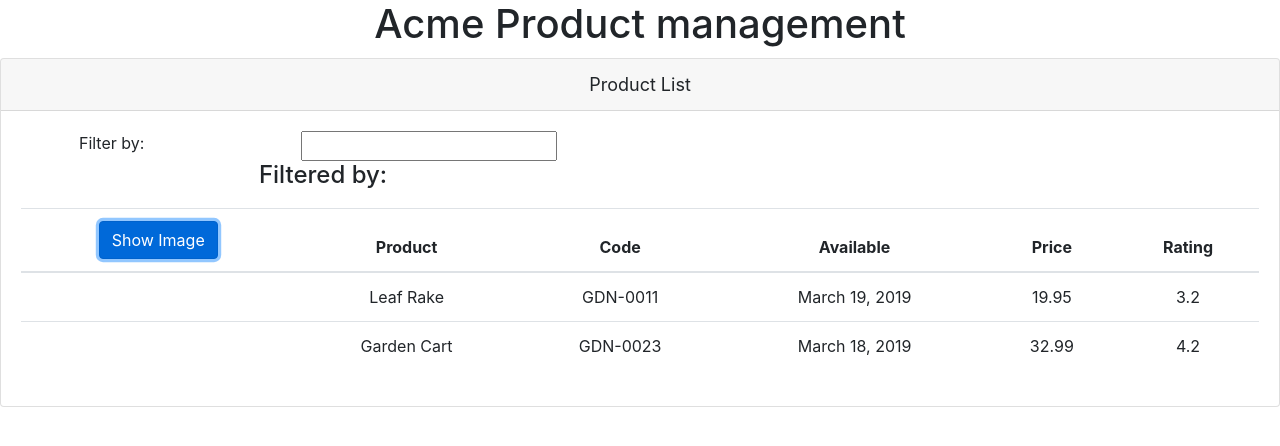
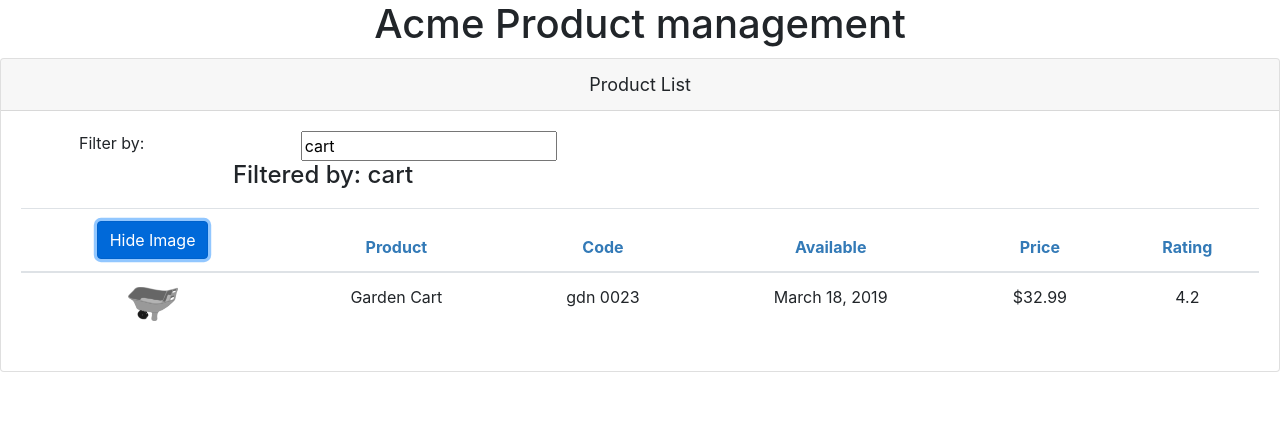
Before and after one commit to gc893/angular-productList, an Angular app: page / in a window 1280 px wide. Both pictures are taken after a click on the button "Show Image". Shown: the top 446 px of the page. Built offline with nearby package versions, Linux system fonts and the light colour scheme.

Commit message:
finish products component

```diff
--- /dev/null
+++ b/src/app/products/product-list.component.css
@@ -0,0 +1,8 @@
+#productImage {
+    width: 50px;
+    margin: 2px;
+}
+
+thead {
+    color: #337AB7;
+}
--- a/src/app/products/product-list.component.html
+++ b/src/app/products/product-list.component.html
@@ -6,12 +6,12 @@
         <div class="row">
             <div class="col-md-2">Filter by:</div>
             <div class="col-md-4">
-                <input type="text">
+                <input type="text" [(ngModel)]='listFilter'>
             </div>
         </div>
         <div class="row">
             <div class="col-md-6">
-                <h4>Filtered by:</h4>
+                <h4>Filtered by: {{listFilter}}</h4>
             </div>
         </div>
         <div class="table-responsive">
@@ -19,8 +19,9 @@
                 <thead>
                     <tr>
                         <th>
-                            <button class="btn btn-primary">
-                                Show Image
+                            <button class="btn btn-primary"
+                                (click)="toggleImage()">
+                                {{showImage ? 'Hide' : 'Show'}} Image
                             </button>
                         </th>
                         <th>Product</th>
@@ -31,12 +32,14 @@
                     </tr>
                 </thead>
                 <tbody>
-                    <tr *ngFor='let product of products'>
-                        <td></td>
+                    <tr *ngFor='let product of filteredProducts'>
+                        <td>
+                            <img *ngIf='showImage' id="productImage" [src]="product.imageUrl" [title]="product.productName">
+                        </td>
                         <td>{{product.productName}}</td>
-                        <td>{{product.productCode}}</td>
+                        <td>{{product.productCode | convertToSpaces:'-' | lowercase}}</td>
                         <td>{{product.releaseDate}}</td>
-                        <td>{{product.price}}</td>
+                        <td>{{product.price | currency:'USD':'symbol':'1.2-2'}}</td>
                         <td>{{product.starRating}}</td>
                     </tr>
                 </tbody>
--- a/src/app/products/product-list.component.ts
+++ b/src/app/products/product-list.component.ts
@@ -1,12 +1,25 @@
-import { Component } from '@angular/core'
+import { Component, OnInit } from '@angular/core'
+import {IProduct} from './product'
 
 @Component({
     selector: 'pm-products',
-    templateUrl: './product-list.component.html'
+    templateUrl: './product-list.component.html',
+    styleUrls: ['./product-list.component.css']
 })
-export class ProductListComponent {
+export class ProductListComponent implements OnInit {
     pageTitle: string = 'Product List';
-    products: any[] = [
+    showImage: boolean = false;
+    filteredProducts: IProduct[];
+    private _listFilter: string = 'cart';
+
+    get listFilter() :string {
+        return this._listFilter;
+    };
+    set listFilter(value: string) {
+        this._listFilter = value;
+        this.filteredProducts = this.listFilter ? this.performFilter(this.listFilter) : this.products;
+    };
+    products: IProduct[] = [
         {
             "productId": 1,
             "productName": "Leaf Rake",
@@ -15,7 +28,7 @@ export class ProductListComponent {
             "description": "Leaf rake with 48-inch wooden handle.",
             "price": 19.95,
             "starRating": 3.2,
-            "imageUrl": "assets/images/leaf_rake.png"
+            "imageUrl": "../../assets/images/leaf_rake.png"
       },
       {
             "productId": 2,
@@ -25,7 +38,27 @@ export class ProductListComponent {
             "description": "15 gallon capacity rolling garden cart",
             "price": 32.99,
             "starRating": 4.2,
-            "imageUrl": "assets/images/garden_cart.png"
+            "imageUrl": "../../assets/images/garden_cart.png"
       }
     ];
+
+    constructor() {
+        this.filteredProducts = this.products;
+        this.listFilter = 'cart';
+    };
+
+    ngOnInit() {
+
+    };
+
+    toggleImage(): void {
+        this.showImage = !this.showImage;
+    };
+
+    performFilter(filterBy: string): IProduct[] {
+        filterBy = filterBy.toLocaleLowerCase();
+        return this.products.filter((product: IProduct) => {
+            return product.productName.toLocaleLowerCase().indexOf(filterBy) !== -1;
+        });
+    };
 }
--- /dev/null
+++ b/src/app/products/product-pipe.component.ts
@@ -0,0 +1,10 @@
+import {Pipe, PipeTransform} from '@angular/core'
+
+@Pipe({
+    name: 'convertToSpaces'
+})
+export class ConvertToSpacesPipe implements PipeTransform {
+    transform(val: string, char: string) {
+        return val.replace(char, ' ');
+    }
+}
--- /dev/null
+++ b/src/app/products/product.ts
@@ -0,0 +1,10 @@
+export interface IProduct {
+    "productId": number,
+    "productName": string,
+    "productCode": string,
+    "releaseDate": string,
+    "description": string,
+    "price": number,
+    "starRating": number,
+    "imageUrl": string
+}
```
Also changed, not shown: src/app/app.module.ts (+6 -2 lines).
